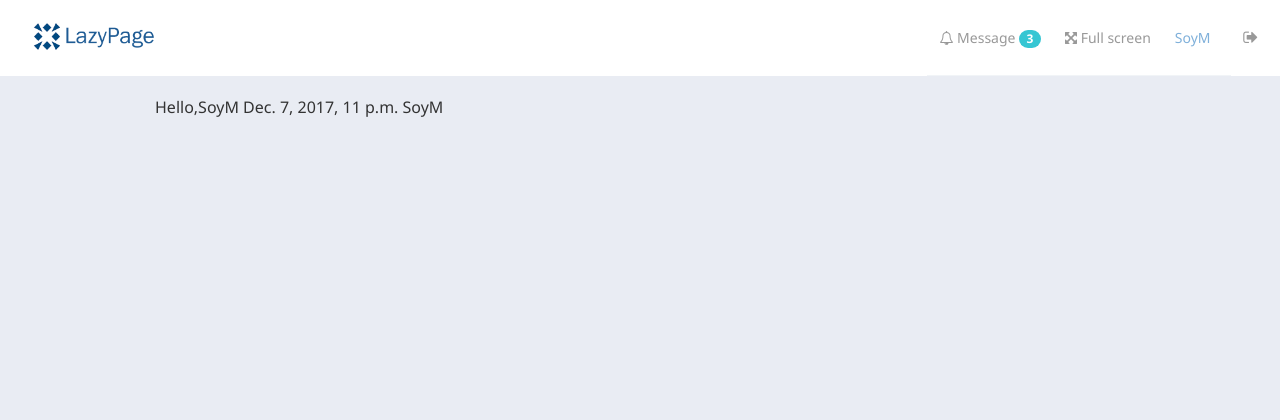
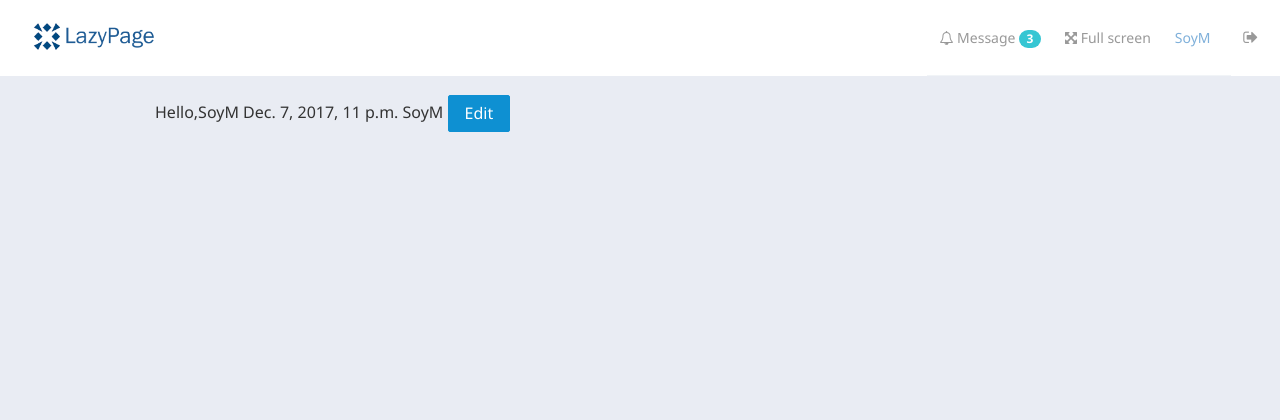
Before and after one commit to SoyM/Lazy-page, a Django app: page /1/ in a window 1280 px wide. Shown: the top 420 px of the page. Run offline with Django 3.2, Linux system fonts and the light colour scheme; data comes from the database, SQL or seed files in the repository.

Commit message:
update urls views

```diff
--- a/red/templates/red/detail.html
+++ b/red/templates/red/detail.html
@@ -7,6 +7,11 @@
             {{ paper.title }}
             {{ paper.pub_date }}
             {{ paper.content }}
+            <a href="{% url 'red:paper_edit' paper.id %}">
+                <button type="button" class="am-btn am-btn-primary am-radius">
+                    <span style="color:white">Edit</span>
+                </button>
+            </a>
         </div>
     </div>
 {% endblock %}
--- a/red/urls.py
+++ b/red/urls.py
@@ -9,4 +9,5 @@ urlpatterns = [
     path('post/', views.PostView.as_view(), name='post'),
     path('project/', views.ProjectView.as_view(), name='project'),
     path('update_status/', views.update_status, name='update_status'),
+    path('paper_edit/<int:pk>/', views.paper_edit, name='paper_edit')
 ]
--- a/red/views.py
+++ b/red/views.py
@@ -32,19 +32,29 @@ class ProjectView(generic.TemplateView):
     template_name = 'red/project.html'
 
 
+def paper_edit(request, pk):
+    paper = get_object_or_404(Paper, pk=pk)
+    return render(request, 'red/paper_edit.html', {
+        'id': paper.id,
+        'title': paper.title,
+        'content': paper.content,
+    })
+
+
 def panel(request):
     miled_list = get_list_or_404(DeviceMiLed)
     miled_data = json.loads(get_object_or_404(DeviceMiLed, pk=miled_list[len(miled_list) - 1].id).data)
     esp_list = get_list_or_404(DeviceEspStatus)
-    esp_data = get_object_or_404(DeviceEspStatus, pk=esp_list[len(esp_list)-1].id)
+    esp_data = get_object_or_404(DeviceEspStatus, pk=esp_list[len(esp_list) - 1].id)
 
-    return render(request, 'red/panel.html', {'power': miled_data['power'],
-                                              'bright': miled_data['bright'],
-                                              'temperature': esp_data.temperature,
-                                              'humidity': esp_data.humidity,
-                                              'mq': esp_data.mq,
-                                              'ap_ssid': esp_data.ssid,
-                                              })
+    return render(request, 'red/panel.html', {
+        'power': miled_data['power'],
+        'bright': miled_data['bright'],
+        'temperature': esp_data.temperature,
+        'humidity': esp_data.humidity,
+        'mq': esp_data.mq,
+        'ap_ssid': esp_data.ssid,
+    })
 
 
 @csrf_exempt
```
Also changed, not shown: red/templates/red/paper_edit.html (added, +27 -0 lines).
